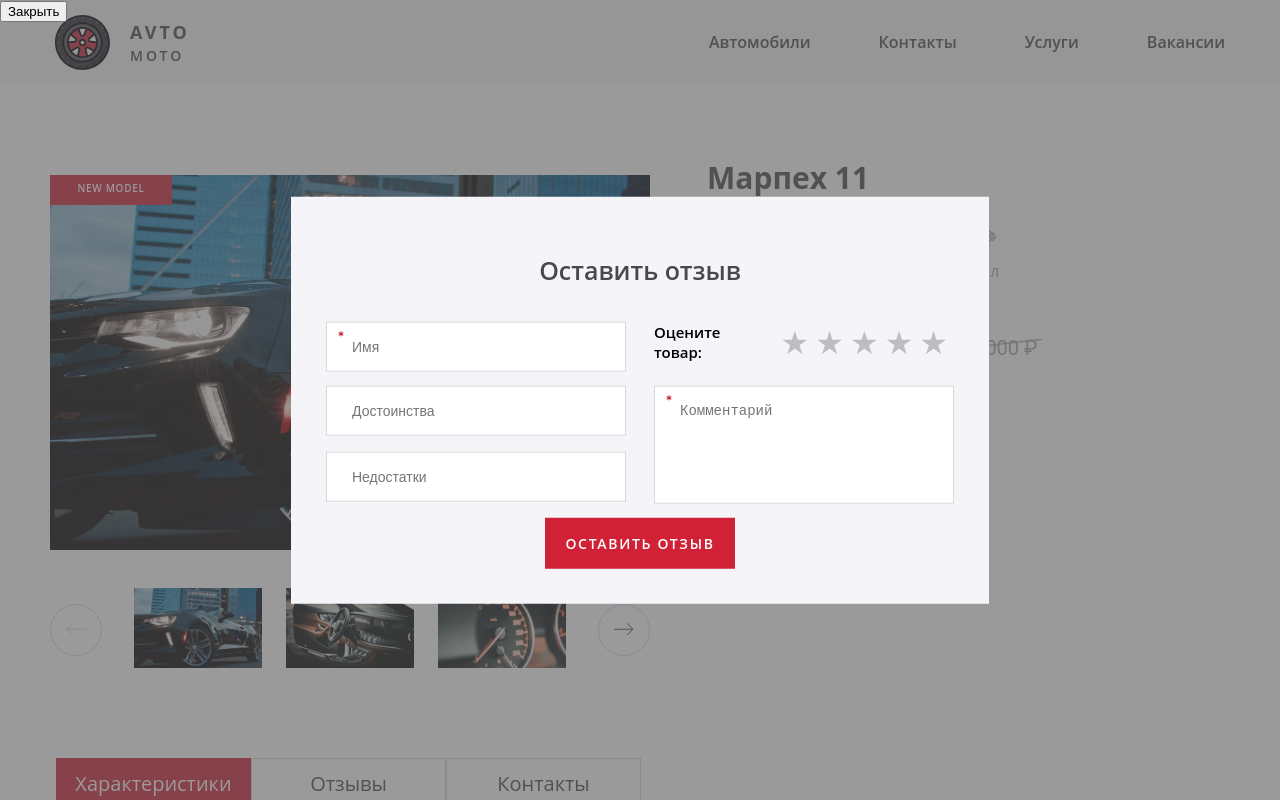
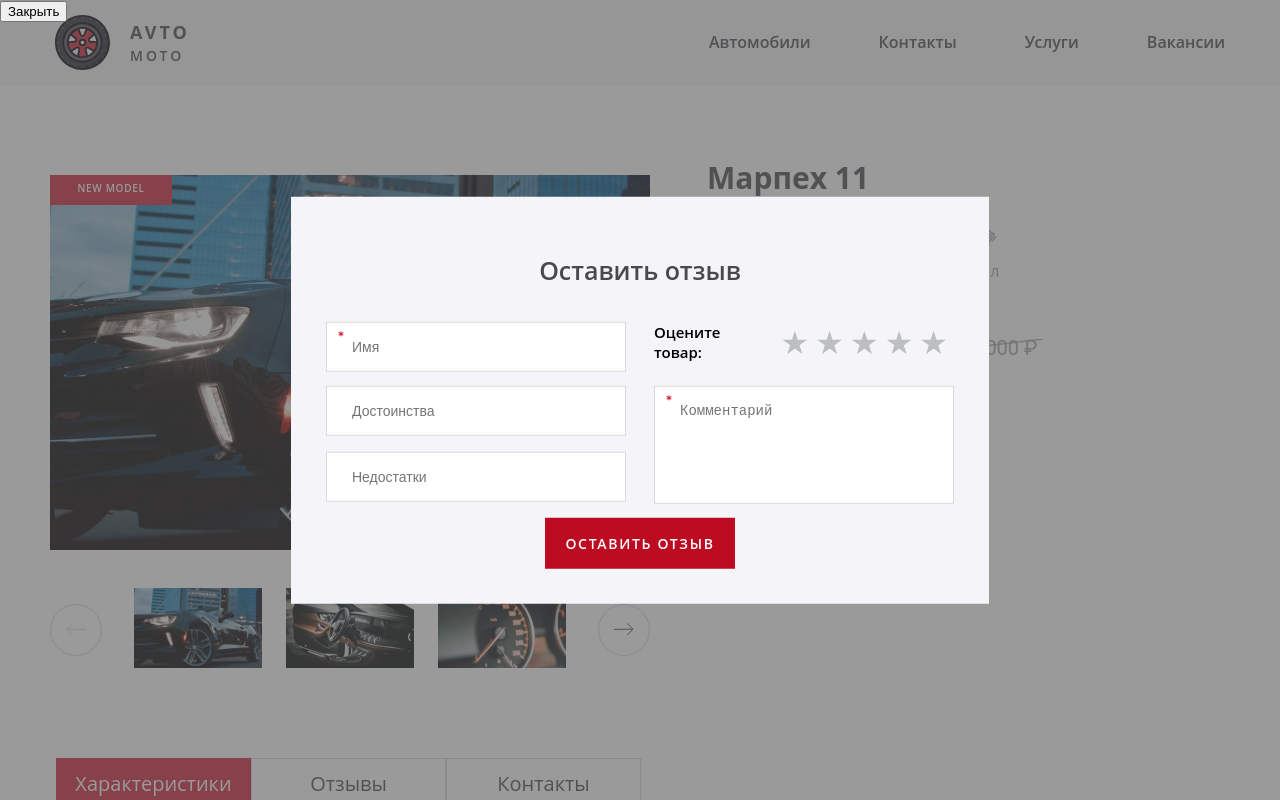
Before and after one commit to alianta/Khrustaleva_avto-moto, a React (Create React App) app in the folder project/: page / in a window 1280 px wide. In both pictures the pointer is over the button "ОСТАВИТЬ ОТЗЫВ". Shown: the top 800 px of the page. Built offline with nearby package versions, Linux system fonts and the light colour scheme.

Commit message:
добавлены ховеры на кнопки

```diff
--- a/project/src/assets/scss/global.scss
+++ b/project/src/assets/scss/global.scss
@@ -10,6 +10,7 @@ $color-gray-5: rgba(88, 87, 87, 0.6);
 $color-gray-6: #BDBEC2;
 $color-red-1: #D12136;
 $color-red-2: #FF0000;
+$color-red-3: #BD0C21;
 $color-white-1: #FFFFFF;
 $color-black-1: #000000;
 $color-black-2: #1A212F;
--- a/project/src/components/add-review/add-review.scss
+++ b/project/src/components/add-review/add-review.scss
@@ -68,12 +68,6 @@
 	resize: none;
 }
 
-.review-form__submit {
-  grid-column: 1 / -1;
-  grid-row: -1 / -2;
-  justify-self: center;
-}
-
 .required {
   position: relative;
 
@@ -89,6 +83,9 @@
 }
 
 .review-form__submit {
+  grid-column: 1 / -1;
+  grid-row: -1 / -2;
+  justify-self: center;
   min-width: 190px;
   padding: 16px 20px;
   font-family: $main-font-family;
@@ -100,6 +97,11 @@
   color: $color-white-1;
   background-color: $color-red-1;
   border: none;
+  cursor: pointer;
+
+  &:hover {
+    background-color: $color-red-3;
+  }
 }
 
 .rating {
--- a/project/src/components/auto-card/auto-card.scss
+++ b/project/src/components/auto-card/auto-card.scss
@@ -196,12 +196,17 @@
   text-transform: uppercase;
   letter-spacing: 0.12em;
   width: fit-content;
+  cursor: pointer;
 
   &--first {
     margin-bottom: 17px;
     background-color: $color-red-1;
     border: none;
     color: $color-white-1;
+
+    &:hover {
+      background-color: $color-red-3;
+    }
   }
   &--second {
     font-weight: 400;
@@ -209,5 +214,10 @@
     background-color: $color-white-1;
     border: 1px solid $color-red-1;
     color: $color-red-1;
+
+    &:hover {
+      color: $color-white-1;
+      background-color: $color-red-1;
+    }
   }
 }
--- a/project/src/components/reviews/reviews.scss
+++ b/project/src/components/reviews/reviews.scss
@@ -10,6 +10,12 @@
   background-color: $color-white-1;
   border: 1px solid $color-red-1;
   color: $color-red-1;
+  z-index: 1;
+
+  &:hover {
+    color: $color-white-1;
+    background-color: $color-red-1;
+  }
 }
 
 .reviews-list {
```
